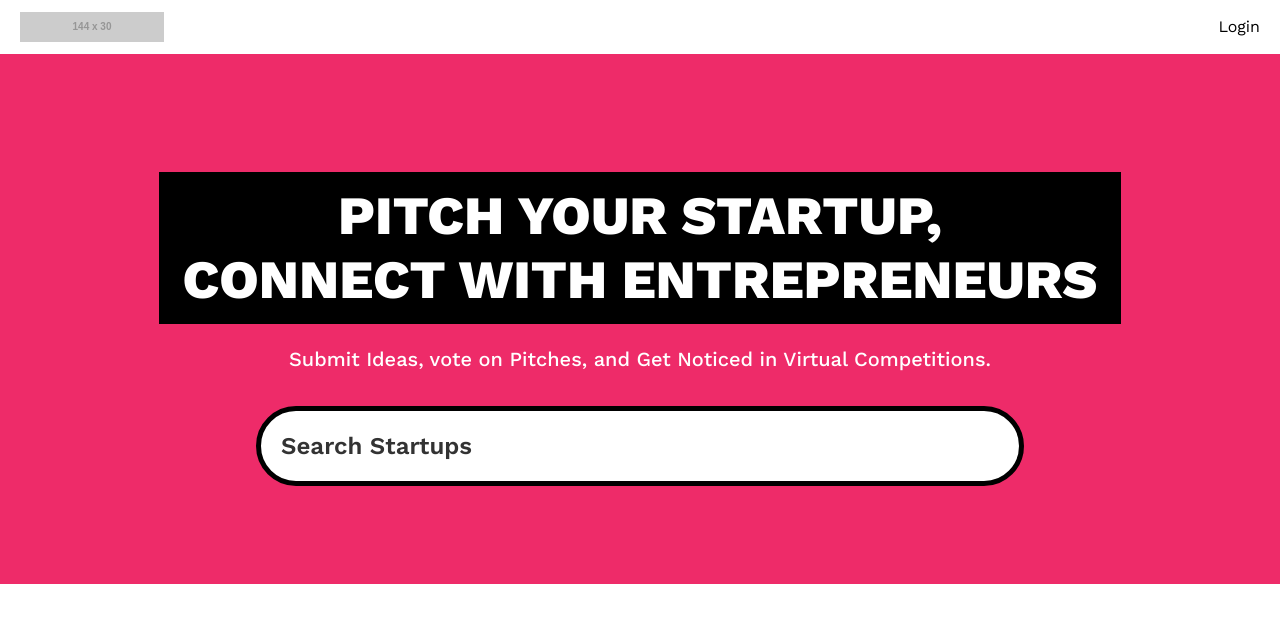
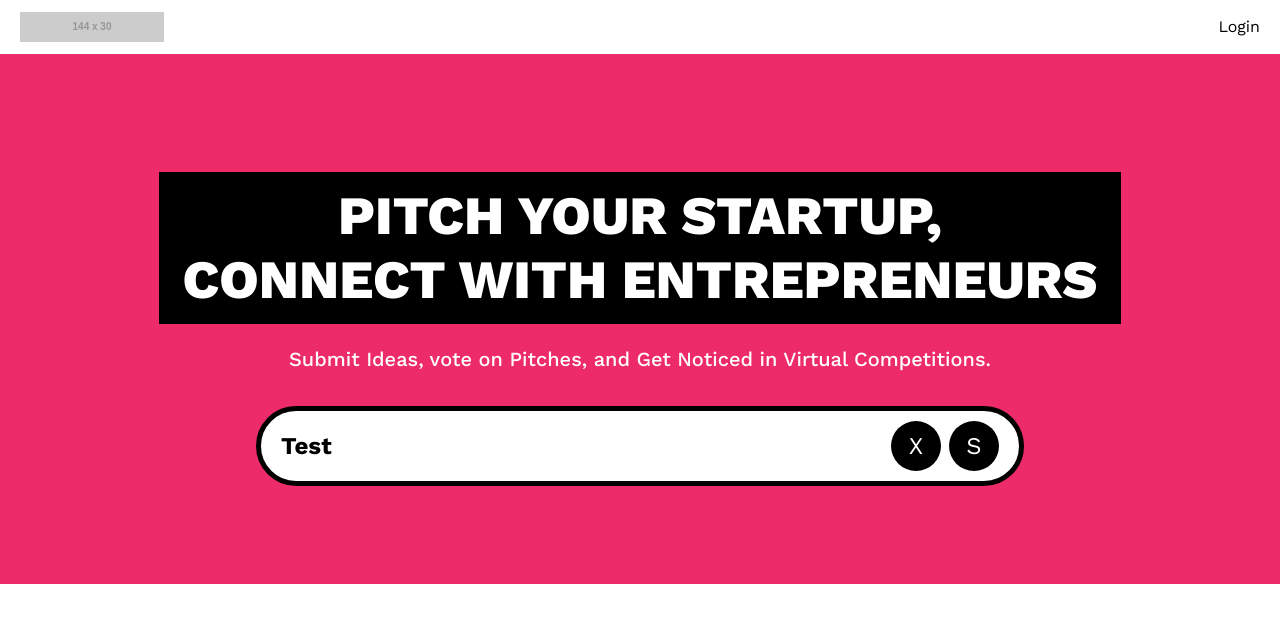
Before and after one commit to Lee-Ki-Bong/nextjs15-practice, a Next.js app: page / in a window 1280 px wide. Shown: the top 622 px of the page. Built offline with nearby package versions, Linux system fonts and the light colour scheme; no server answers.

Commit message:
🔨 SearchForm, SearchFormReset 컴포넌트 추가

```diff
--- a/app/components/SearchForm.tsx
+++ b/app/components/SearchForm.tsx
@@ -1,16 +1,24 @@
 import Form from "next/form";
+import SearchFormReset from "@/app/components/SearchFormReset";
 
 const SearchForm = () => {
+  const query = "Test";
+
   return (
     <Form action={"/"} scroll={false} className="search-form">
       <input
         name="query"
-        defaultValue={""}
+        defaultValue={query}
         className="search-input"
         placeholder="Search Startups"
       />
 
-      <div className="flex gap-2"></div>
+      <div className="flex gap-2">
+        {query && <SearchFormReset />}
+        <button type="submit" className="search-btn text-white">
+          S
+        </button>
+      </div>
     </Form>
   );
 };
--- /dev/null
+++ b/app/components/SearchFormReset.tsx
@@ -0,0 +1,19 @@
+"use client";
+
+import Link from "next/link";
+
+const SearchFormReset = () => {
+  const reset = () => {
+    const form = document.querySelector(".search-form") as HTMLFormElement;
+    if (form) form.reset();
+  };
+  return (
+    <button type="reset" onClick={reset}>
+      <Link href={"/"} className="search-btn text-white">
+        X
+      </Link>
+    </button>
+  );
+};
+
+export default SearchFormReset;
```
